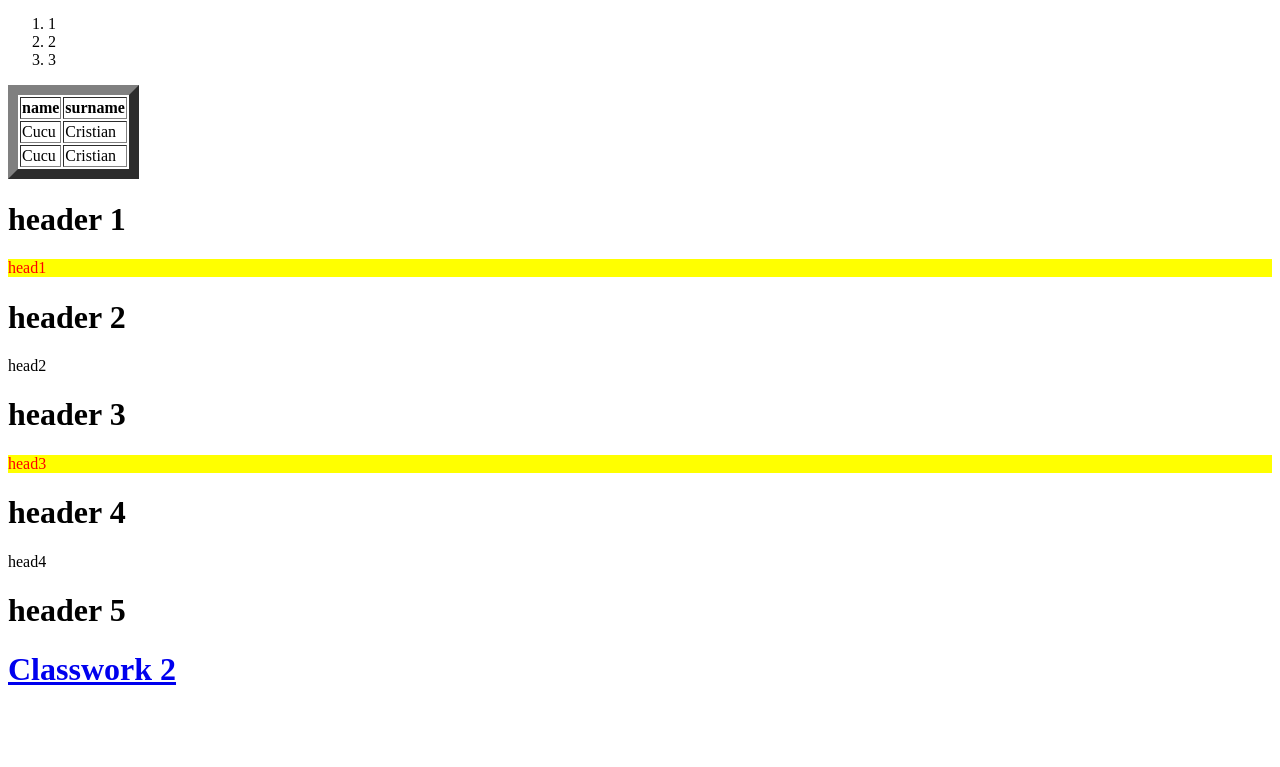
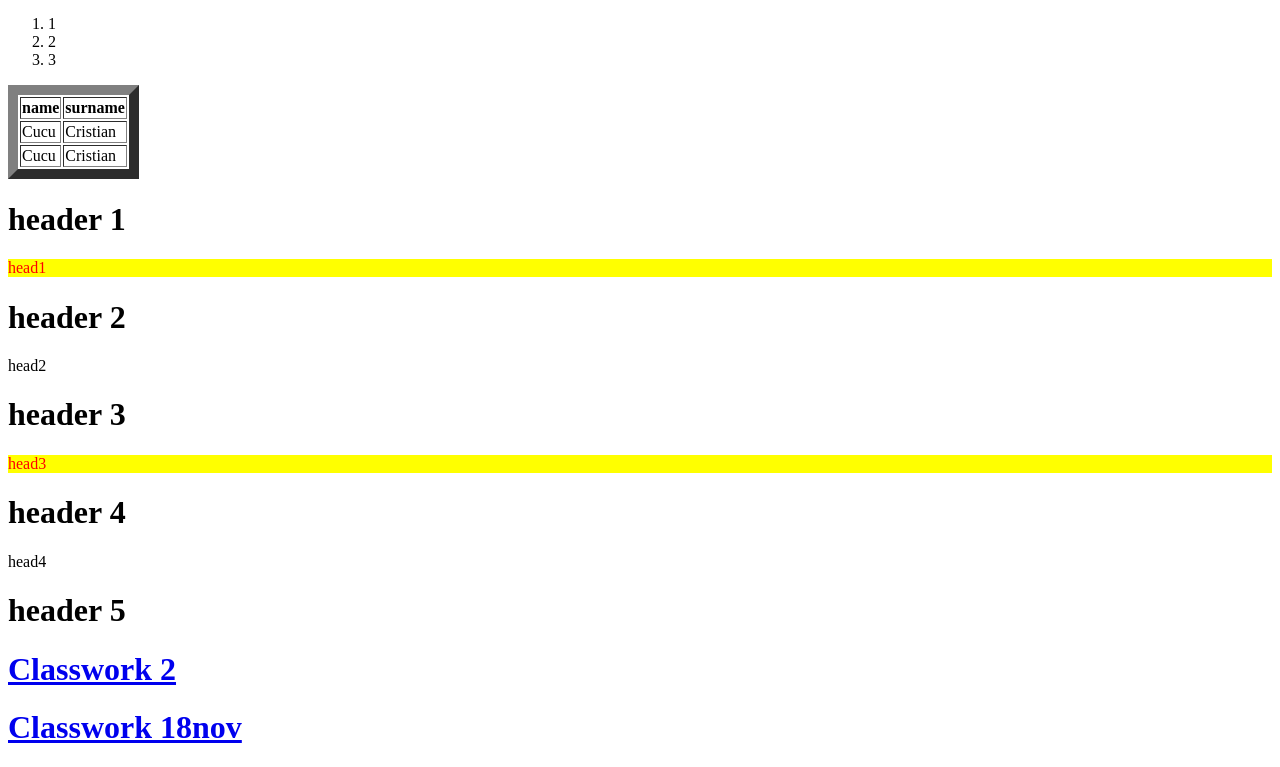
Before and after one commit to crishot/first, a plain HTML site: page index.html in a window 1280 px wide. Shown: the part 745-1512 px from the top of the page. Before the commit the page ends 1454 px from the top, so only its background shows below. Drawn offline with Linux system fonts and the light colour scheme.

Commit message:
Update index.html

```diff
--- a/index.html
+++ b/index.html
@@ -75,6 +75,7 @@ background-color: yellow;
 
 <h1>header 5</h1>
     <h1><a href="Untitled-1.html">Classwork 2</a></h2>
+     <h1><a href="18nov.html">Classwork 18nov</a></h2>
 
 </body>
 </html>
```
